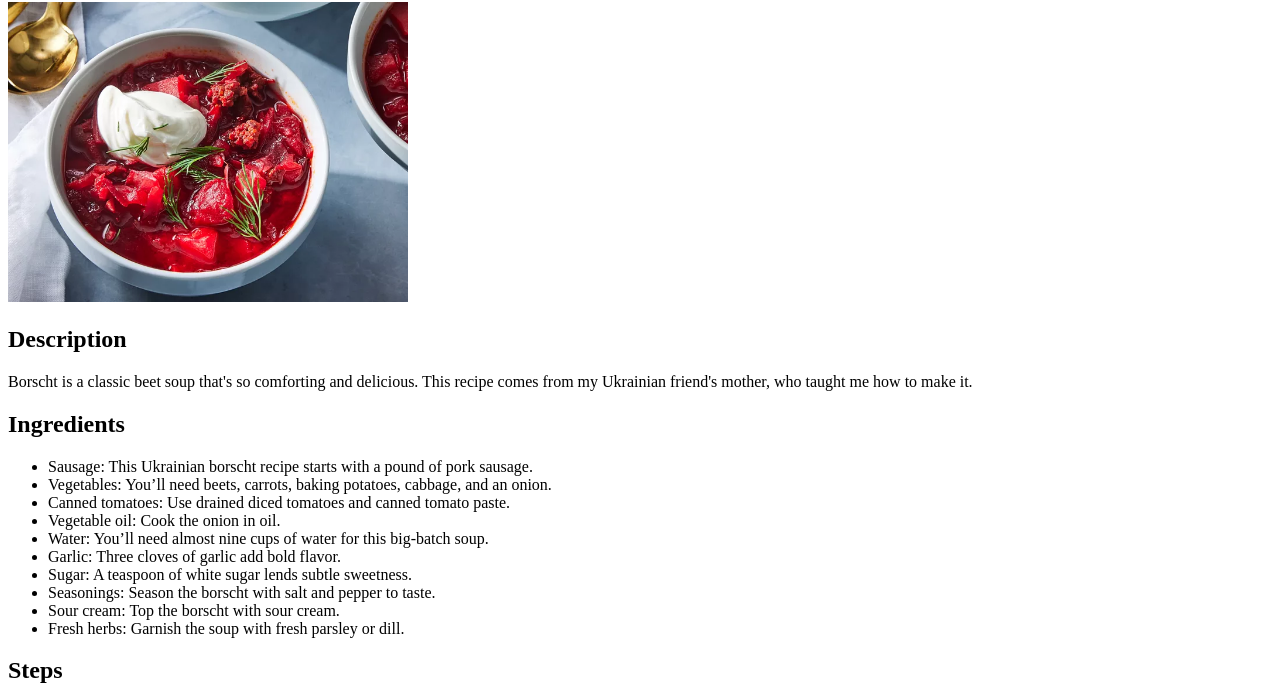
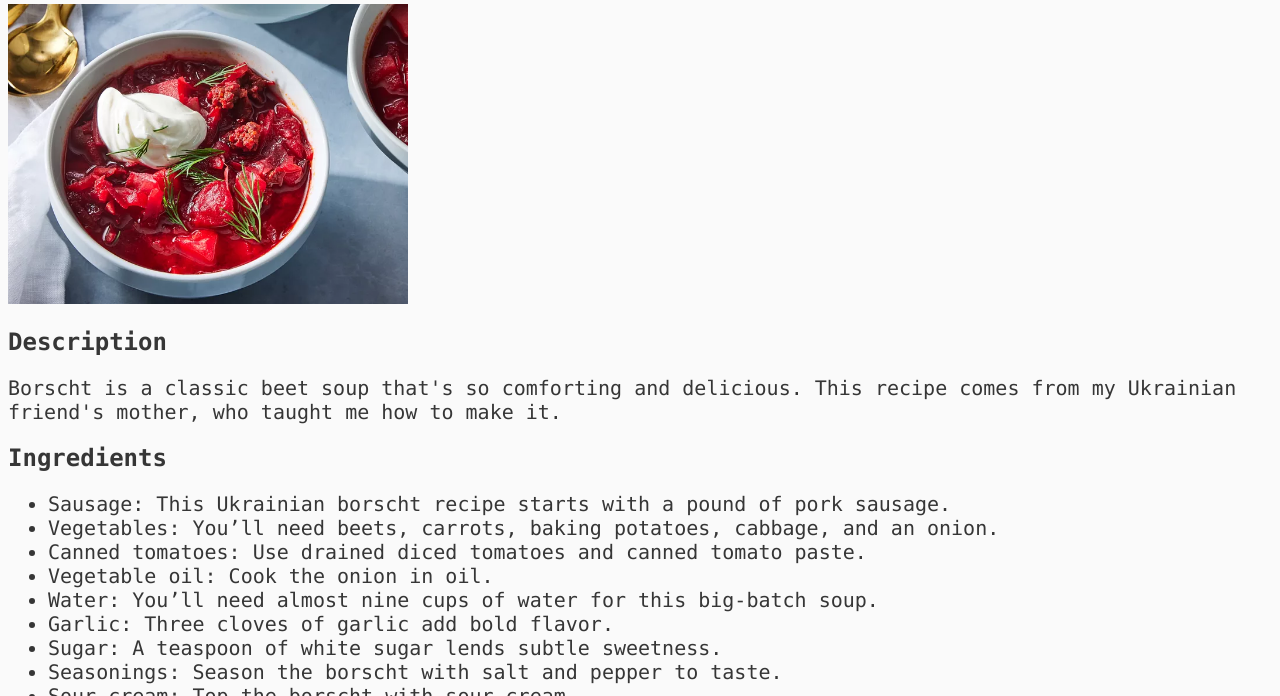
Before and after one commit to danyapac3/odin-recipes, a plain HTML site: page recipes/red-borsch.html in a window 1280 px wide. Shown: the part 104-800 px from the top of the page. Drawn offline with Linux system fonts and the light colour scheme.

Commit message:
Style all recipes
create styles.css and apply it to all pages

```diff
--- a/recipes/red-borsch.html
+++ b/recipes/red-borsch.html
@@ -1,7 +1,8 @@
 <!DOCTYPE html>
 <html lang="en">
   <head>
-    <meta charset="UTF-8" />
+    <meta charset="UTF-8" >
+    <link rel="stylesheet" href="../styles.css">
     <title>Red Borsch</title>
   </head>
   <body>
--- /dev/null
+++ b/styles.css
@@ -0,0 +1,9 @@
+body {
+  background-color: #fafafa;
+  color: #363636;
+  font-family: "Lucida Console", "Courier New";
+}
+
+li, p {
+  font-size: 20px;
+}
```
Also changed, not shown: index.html (+1 -0 lines), recipes/crepes.html (+1 -0 lines), recipes/yabluchnyk.html (+1 -0 lines).
